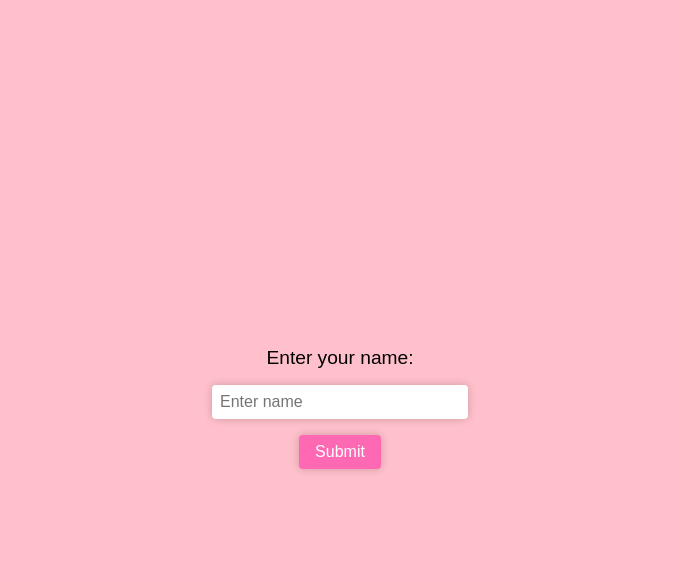
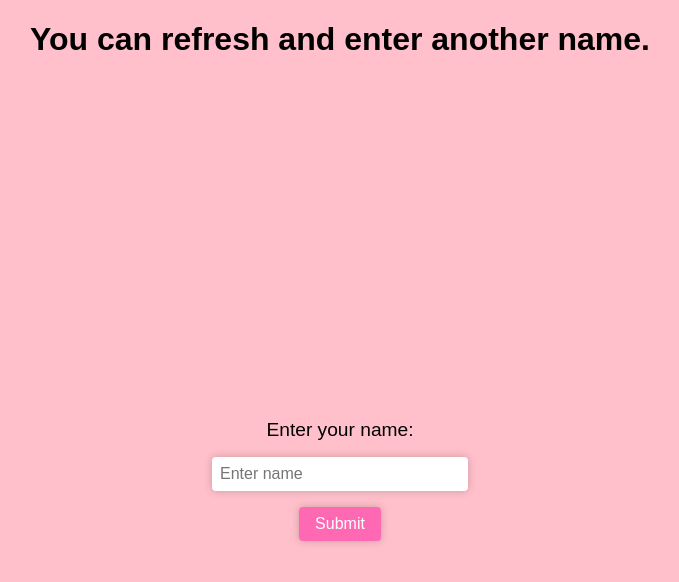
Before and after one commit to RT-hacker/Love-You-404, a plain HTML site: page Love You.html in a window 1280 px wide. Shown: the whole page, without its empty margins (300-979 px from the left). Drawn offline with Linux system fonts and the light colour scheme.

Commit message:
Update Love You.html

```diff
--- a/Love You.html
+++ b/Love You.html
@@ -101,6 +101,7 @@
     </style>
   </head>
   <body>
+    <h1><center> You can refresh and enter another name.</center></h1>
     <form id="form" onsubmit="displayMessage(event)">
       <label for="name">Enter your name:</label>
       <input type="text" id="name" name="name" placeholder="Enter name" required>
```
